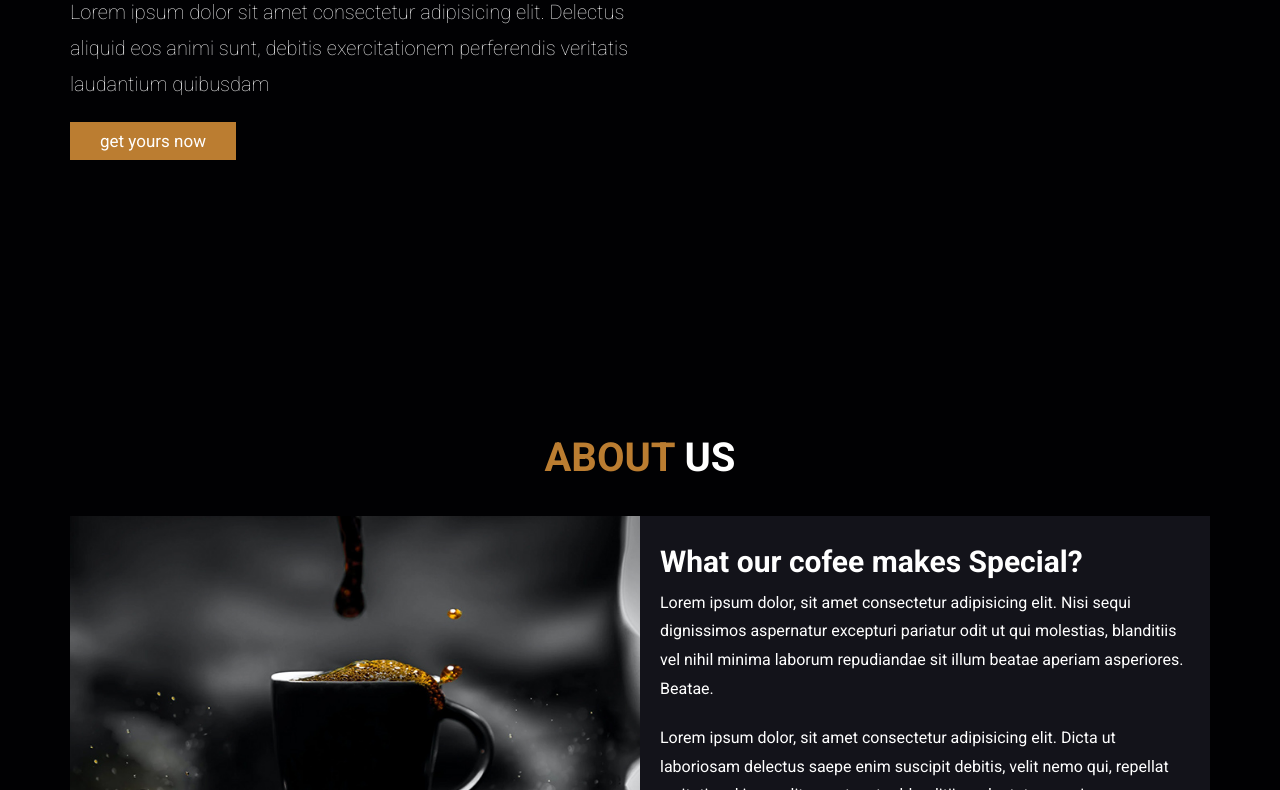
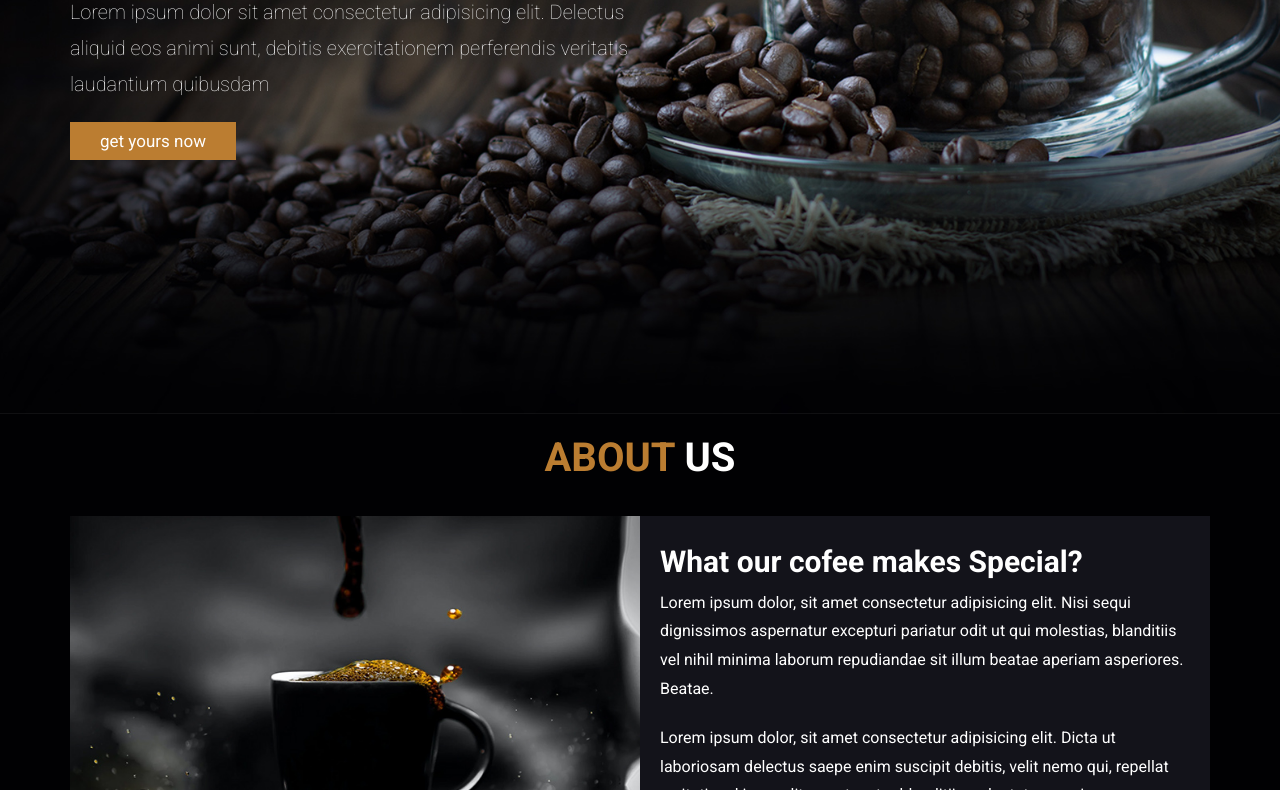
Before and after one commit to salmankhh8/fresh-coffee, a plain HTML site: page index.html in a window 1280 px wide. Shown: the part 386-1176 px from the top of the page. Drawn offline with Linux system fonts and the light colour scheme.

Commit message:
Update styles.css

```diff
--- a/styles.css
+++ b/styles.css
@@ -202,7 +202,7 @@ text-transform: uppercase;
   min-height: 100vh;
   display: flex;
   align-items: center;
-  background: href(/images/home-img.jpeg) no-repeat;
+  background: url(../images/home-img.jpeg) no-repeat;
   background-size: cover;
   background-position: center;
 }
```
